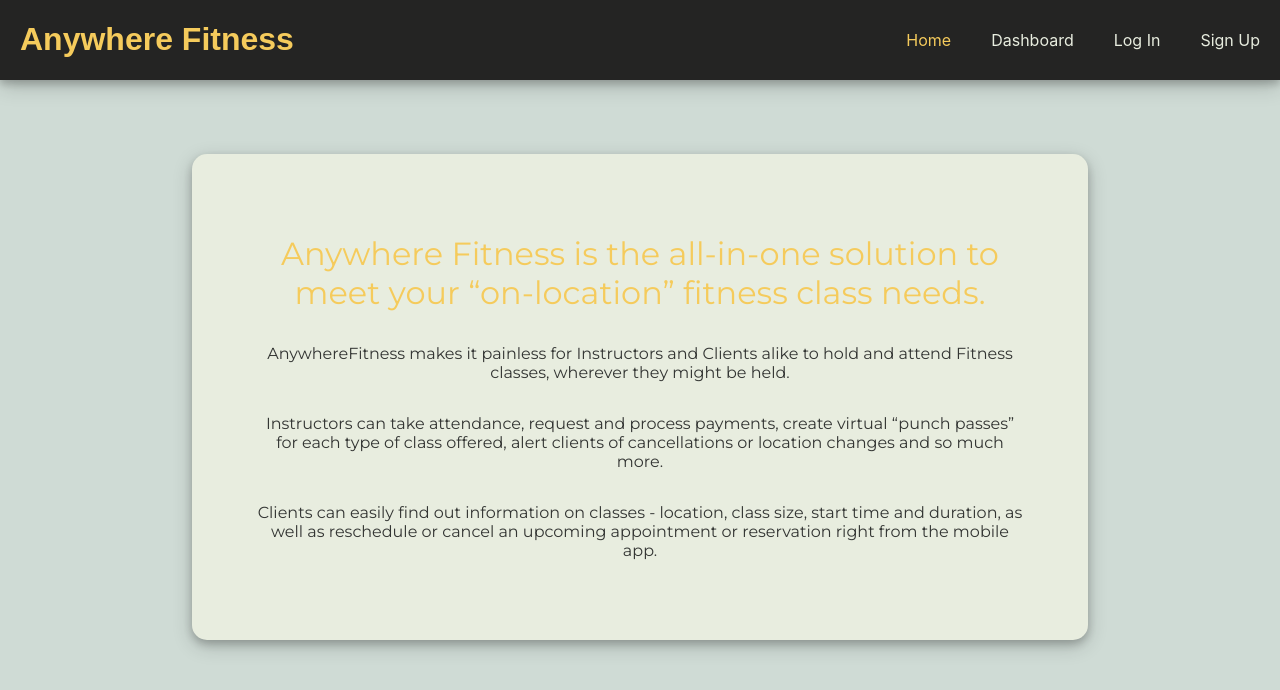
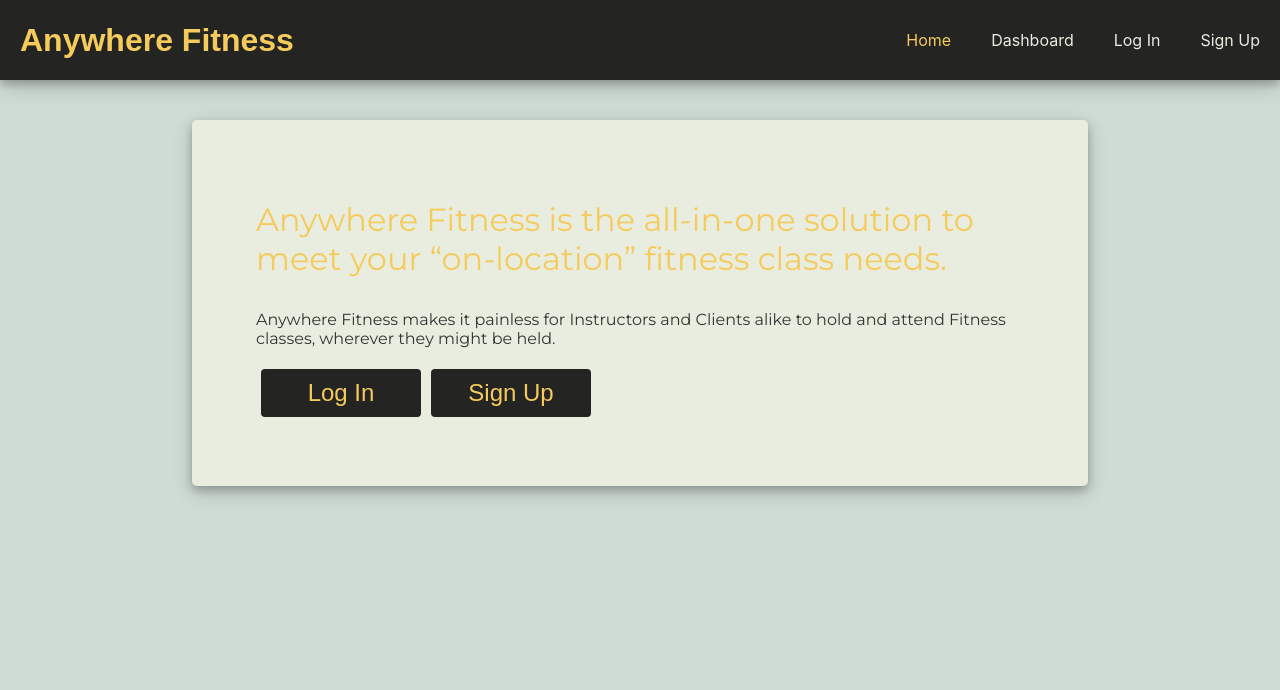
Before and after one commit to BW-AnywhereFitness-TT32/front-end, a React (Create React App) app in the folder anywhere-fitness/: page / in a window 1280 px wide. Shown: the top 690 px of the page. Built offline with nearby package versions, Linux system fonts and the light colour scheme; a web font is replaced by a local one.

Commit message:
Add home page and temporary login buttons, populate dash with db info on load

```diff
--- a/anywhere-fitness/package.json
+++ b/anywhere-fitness/package.json
@@ -6,10 +6,14 @@
     "@testing-library/jest-dom": "^5.11.6",
     "@testing-library/react": "^11.1.2",
     "@testing-library/user-event": "^12.2.2",
+    "axios": "^0.21.0",
     "react": "^17.0.1",
     "react-dom": "^17.0.1",
+    "react-redux": "^7.2.2",
     "react-router-dom": "^5.2.0",
     "react-scripts": "4.0.0",
+    "redux": "^4.0.5",
+    "redux-thunk": "^2.3.0",
     "web-vitals": "^0.2.4"
   },
   "scripts": {
--- a/anywhere-fitness/src/App.css
+++ b/anywhere-fitness/src/App.css
@@ -2,6 +2,8 @@
 /* font-family: 'Montserrat', sans-serif; */
 /* font-family: 'Montserrat Subrayada', sans-serif; */
 
+
+/* ------ Sitewide Styles ------ */
 body {
   background-color: #CFDBD5;
 }
@@ -12,7 +14,7 @@ body {
   flex-flow: column nowrap;
   width: 100%;
   height: 90vh;
-  margin: 12% 0;
+  margin: 120px 0;
 }
 
 h1, h2, h3, h4 {
@@ -23,8 +25,27 @@ h1, h2, h3, h4 {
 p {
   color: #333533;
   font-family: 'Montserrat', sans-serif;
-  text-align: center;
 }
+
+
+.shadowBox {
+  display: flex;
+  flex-flow: column nowrap;
+  justify-content: space-around;
+  /* align-items: center; */
+  background-color: #E8EDDF;
+  box-shadow: 0 4px 8px 0 rgba(0, 0, 0, 0.2), 0 6px 20px 0 rgba(0, 0, 0, 0.19);
+  border-radius: 5px;
+  width: 60%;
+  padding: 5%;
+  margin-bottom: 2%
+}
+/* END Sidewide Styles */
+
+
+
+
+/* ------ Header Styles ------ */
 
 .logoText {
   color: #F5CB5C;
@@ -40,6 +61,7 @@ header {
   position: fixed;
   top: 0%;
   width: 100%;
+  height: 80px;
 }
 
 h1 {
@@ -56,15 +78,50 @@ h1 {
 .navLink:hover {
   font-weight: bolder;
 }
+/* END Header Styles */
 
-.shadowBox {
-  display: flex;
-  flex-flow: column nowrap;
-  justify-content: space-around;
-  align-items: center;
-  background-color: #E8EDDF;
-  box-shadow: 0 4px 8px 0 rgba(0, 0, 0, 0.2), 0 6px 20px 0 rgba(0, 0, 0, 0.19);
-  border-radius: 15px;
-  width: 60%;
-  padding: 5%;
+
+
+
+/* ------ Button Styles ------ */
+.button {
+  display: inline-block;
+  border-radius: 4px;
+  background-color: #242423;
+  border: none;
+  color: #F5CB5C;
+  text-align: center;
+  font-size: 24px;
+  padding: 10px 0;
+  width: 160px;
+  transition: all 0.5s;
+  cursor: pointer;
+  margin: 5px;
 }
+
+.button span {
+  cursor: pointer;
+  display: inline-block;
+  position: relative;
+  transition: 0.5s;
+}
+
+.button span:after {
+  content: '\00bb';
+  position: absolute;
+  opacity: 0;
+  top: 0;
+  right: -20px;
+  transition: 0.5s;
+}
+
+.button:hover span {
+  padding-right: 25px;
+}
+
+.button:hover span:after {
+  opacity: 1;
+  right: 0;
+}
+
+/* END Button Styles */
--- a/anywhere-fitness/src/App.js
+++ b/anywhere-fitness/src/App.js
@@ -6,6 +6,7 @@ import './App.css';
 import Header from './components/Header'
 import Home from './components/Home'
 import Login from './components/Login'
+import Signup from './components/Signup'
 import Intro from './components/Intro'
 import Dashboard from './components/Dashboard'
 import ManagePunchcards from './components/ManagePunchcards'
@@ -17,6 +18,7 @@ function App() {
         <Route exact path='/' component={Home} />
         {/* <Route path='/signup' component={Signup form} /> */}
         <Route path='/login' component={Login} />
+        <Route path='/signup' component={Signup} />
         <Switch>
           <Route path='/intro' component={Intro} />
           <Route path='/dashboard' component={Dashboard} />
--- /dev/null
+++ b/anywhere-fitness/src/actions/coursesActions.js
@@ -0,0 +1,21 @@
+import { axiosWithAuth } from '../utils/axiosWithAuth'
+
+export const CLASSES_LOADING = 'CLASSES_LOADING'
+export const CLASSES_SUCCESS = 'CLASSES_SUCCESS'
+export const CLASSES_ERROR = 'CLASSES_ERROR'
+
+export const fetchClasses = () => {
+    return(dispatch) => {
+        dispatch({ type: CLASSES_LOADING })
+        console.log('classes are being fetched')
+        axiosWithAuth()
+            .get('/classes')
+            .then(res => {
+                console.log(res.data)
+                dispatch({ type: CLASSES_SUCCESS, payload: res.data })
+            })
+            .catch(err => {
+                dispatch({ type: CLASSES_ERROR, payload: err.message })
+            })
+    }
+}
--- /dev/null
+++ b/anywhere-fitness/src/components/ClassTile.js
@@ -0,0 +1,14 @@
+import React from 'react'
+
+
+const ClassTile = (props) => {
+    const { singleClass } = props
+
+    return (
+        <div>
+            <p>{singleClass.class_name}</p>
+        </div>
+    )
+}
+
+export default ClassTile
--- a/anywhere-fitness/src/components/Home.js
+++ b/anywhere-fitness/src/components/Home.js
@@ -1,13 +1,18 @@
 import React from 'react'
+import { useHistory } from 'react-router-dom'
 
 const Home = () => {
+    const history = useHistory()
+
     return (
         <div className='container'>
             <div className='shadowBox'>
                 <p><span className='logoText'>Anywhere Fitness is the all-in-one solution to meet your “on-location” fitness class needs.</span> </p>
-                <p>AnywhereFitness makes it painless for Instructors and Clients alike to hold and attend Fitness classes, wherever they might be held.</p>
-                <p>Instructors can take attendance, request and process payments, create virtual “punch passes” for each type of class offered, alert clients of cancellations or location changes and so much more.</p>
-                <p>Clients can easily find out information on classes - location, class size, start time and duration, as well as reschedule or cancel an upcoming appointment or reservation right from the mobile app.</p>
+                <p>Anywhere Fitness makes it painless for Instructors and Clients alike to hold and attend Fitness classes, wherever they might be held.</p>
+                <div className='groupedButtons'>
+                    <button className='button' onClick={() => {history.push('/login')}}><span>Log In</span></button>
+                    <button className='button' onClick={() => {history.push('/signup')}}><span>Sign Up</span></button>
+                </div>
             </div>
         </div>
     )
--- a/anywhere-fitness/src/components/Login.js
+++ b/anywhere-fitness/src/components/Login.js
@@ -1,10 +1,55 @@
-import React from 'react'
+import React, { useState } from 'react'
+import { useHistory } from 'react-router-dom'
+import axios from 'axios'
+
+const fakeLoginObj = {
+    username: 'test',
+    password: '123456'
+}
+
+const fakeSignupObj = {
+    "username": "test",
+    "email": "test@test.com",
+    "password": "123456",
+    "role_id": 3
+}
 
 const Login = () => {
+
+    const history = useHistory()
+
+    const fakeLogin = e => {
+        e.preventDefault()
+        axios
+            .post('https://anywhere-fitness-tt32.herokuapp.com/api/auth/login', fakeLoginObj)
+            .then(res => {
+                console.log(res)
+                localStorage.setItem('token', res.data.token)
+                history.push('/dashboard')
+            })
+            .catch(err => {
+                console.log(err)
+            })
+    }
+
+    const fakeSignup = e => {
+        e.preventDefault()
+        axios
+            .post('https://anywhere-fitness-tt32.herokuapp.com/api/auth/register', fakeSignupObj)
+            .then(res => {
+                console.log(res)
+            })
+            .catch(err => {
+                console.log(err)
+            })
+    }
+
     return (
         <div className='container'>
             <div className='shadowBox'>
                 <p>Login component</p>
+                <button className='button' onClick={fakeSignup}><span>Sign Up</span></button>
+                <button className='button' onClick={fakeLogin}><span>Log In</span></button>
             </div>
         </div>
     )
--- /dev/null
+++ b/anywhere-fitness/src/components/Signup.js
@@ -0,0 +1,25 @@
+import React, { useState } from 'react'
+import { useHistory } from 'react-router-dom'
+import axios from 'axios'
+
+
+const fakeSignupObj = {
+    "username": "test1",
+    "email": "test@test.com",
+    "password": "123456",
+    "role_id": 3
+}
+
+const Signup = () => {
+
+    return (
+        <div className='container'>
+            <div className='shadowBox'>
+                <p>Signup component</p>
+                <p>Put your form here George 😎</p>
+            </div>
+        </div>
+    )
+}
+
+export default Signup
--- a/anywhere-fitness/src/index.js
+++ b/anywhere-fitness/src/index.js
@@ -3,10 +3,20 @@ import ReactDOM from 'react-dom';
 import './index.css';
 import App from './App';
 import reportWebVitals from './reportWebVitals';
+import { createStore, applyMiddleware } from 'redux'
+import thunk from 'redux-thunk'
+import { Provider } from 'react-redux'
+import { coursesReducer } from './reducers/coursesReducer'
+
+
+const coursesStore = createStore(coursesReducer, applyMiddleware(thunk))
+
 
 ReactDOM.render(
   <React.StrictMode>
-    <App />
+    <Provider store={coursesStore}>
+      <App />
+    </Provider>
   </React.StrictMode>,
   document.getElementById('root')
 );
--- /dev/null
+++ b/anywhere-fitness/src/reducers/coursesReducer.js
@@ -0,0 +1,33 @@
+import { CLASSES_LOADING, CLASSES_SUCCESS, CLASSES_ERROR } from '../actions/coursesActions'
+
+const initialState = {
+    isLoading: false,
+    classesData: [],
+    errorMessage: ''
+}
+
+export const coursesReducer = (state = initialState, action) => {
+    switch(action.type) {
+        case CLASSES_LOADING:
+            return {
+                ...state,
+                isLoading: true,
+                errorMessage: ''
+            }
+        case CLASSES_SUCCESS:
+            return {
+                ...state,
+                classesData: action.payload,
+                isLoading: false,
+                errorMessage: ''
+            }
+        case CLASSES_ERROR:
+            return {
+                ...state,
+                isLoading: false,
+                errorMessage: action.payload
+            }
+        default:
+            return state
+    }
+}
--- /dev/null
+++ b/anywhere-fitness/src/utils/axiosWithAuth.js
@@ -0,0 +1,12 @@
+import axios from 'axios';
+
+export const axiosWithAuth = () => {
+    const token = localStorage.getItem('token');
+
+    return axios.create({
+        baseURL: 'https://anywhere-fitness-tt32.herokuapp.com/api/',
+        headers: {
+            Authorization: token
+        }
+    })
+}
```
Also changed, not shown: anywhere-fitness/src/components/Dashboard.js (+30 -34 lines), 1 other file (tests, documents, lock files or other folders).
